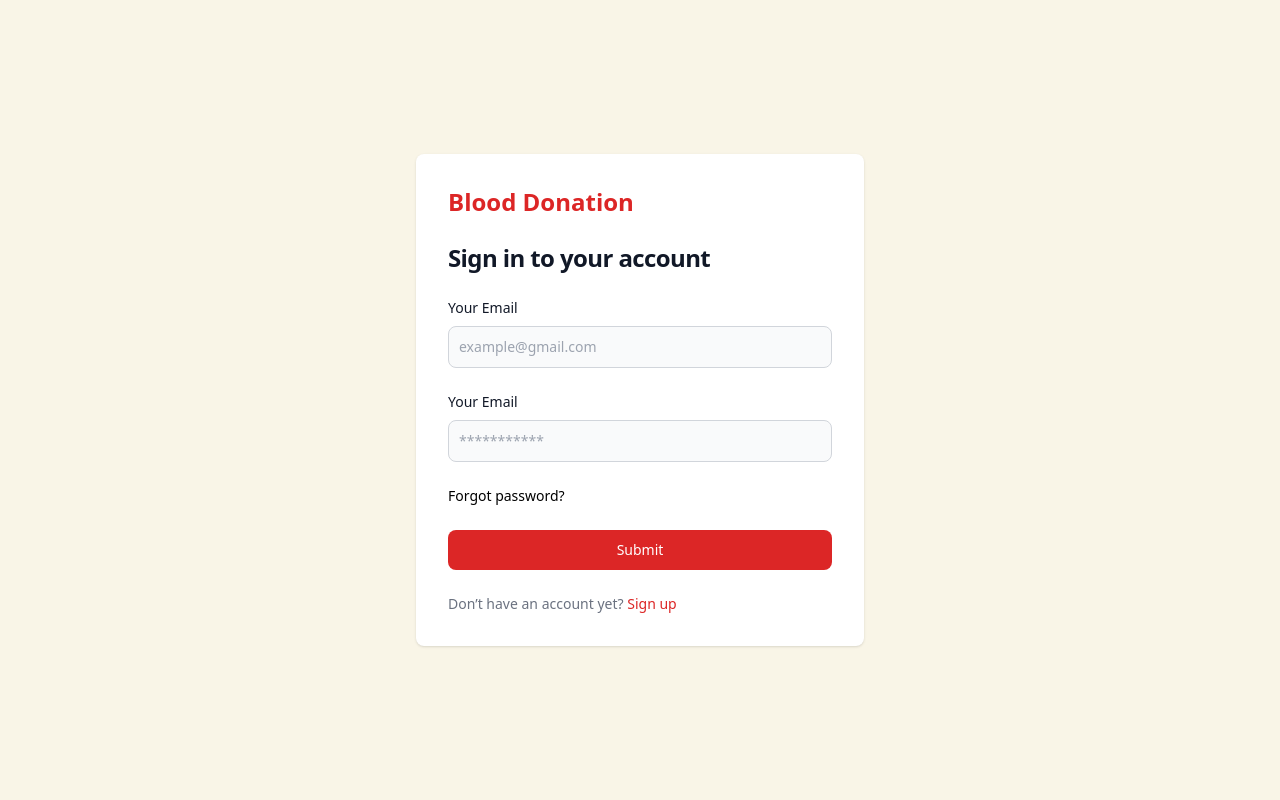
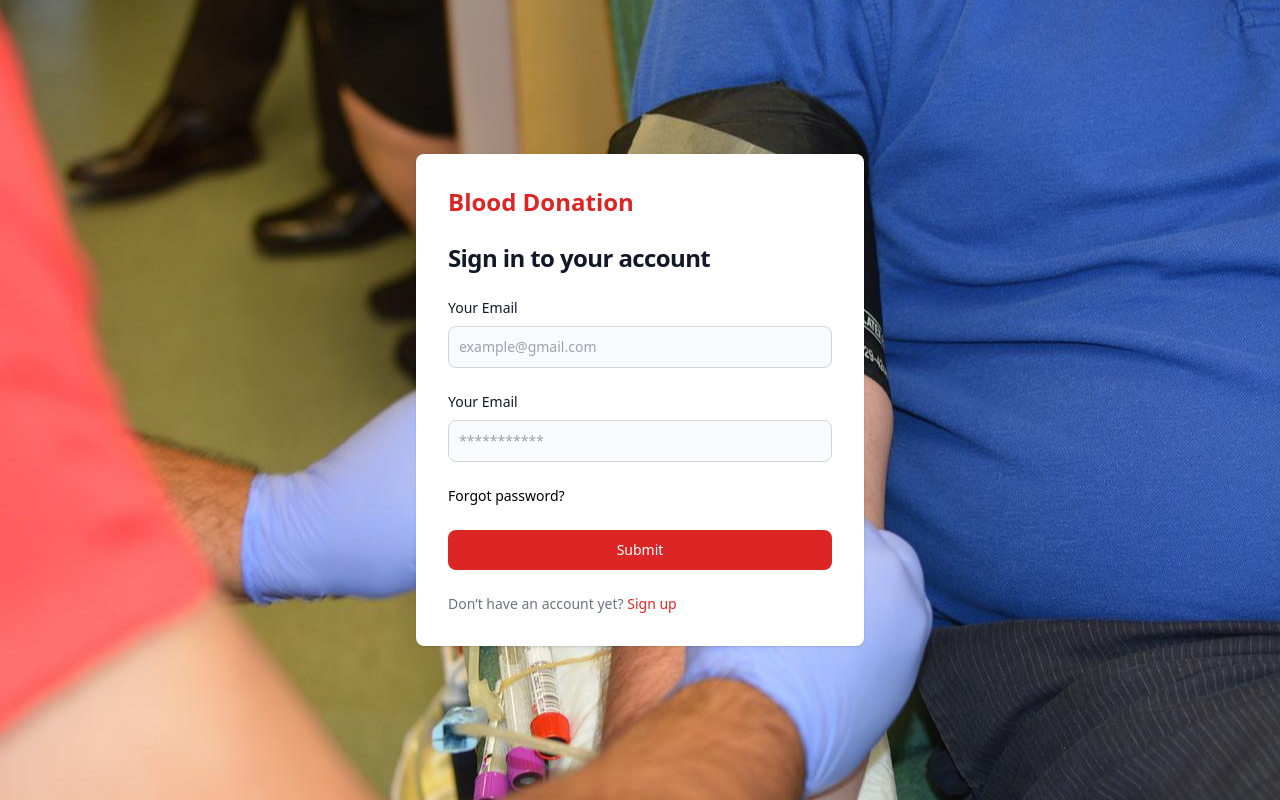
Before and after one commit to NoureddineMa/Blood_Donation_V2, a React (Create React App) app in the folder client/: page /login in a window 1280 px wide. Built offline with nearby package versions, Linux system fonts and the light colour scheme.

Commit message:
add background auth and Navigate after msg succes in register

```diff
--- a/client/src/pages/LayoutAuth.js
+++ b/client/src/pages/LayoutAuth.js
@@ -1,9 +1,10 @@
 import React from 'react'
 import { Outlet } from 'react-router-dom'
+import Background from '../Assets/images/Background.jpg'
 
 function LayoutAuth() {
     return (
-        <section className="bg-[#F9F5E7] dark:bg-gray-900">
+        <section className="dark:bg-gray-900" style={{backgroundImage: `url(${Background})`,backgroundSize: 'cover',backgroundRepeat: 'no-repeat',backgroundPosition: 'center',}}>
             <div className="flex flex-col items-center justify-center px-6 py-8 mx-auto md:h-screen lg:py-0">
                 <div className="w-full bg-white rounded-lg shadow dark:border md:mt-0 sm:max-w-md xl:p-0 dark:bg-gray-800 dark:border-gray-700">
                     <div className="p-6 space-y-4 md:space-y-6 sm:p-8 border-red-600 ">
--- a/client/src/pages/RegisterPage.jsx
+++ b/client/src/pages/RegisterPage.jsx
@@ -57,6 +57,9 @@ function RegisterPage() {
             setNotError(true)
             setError(false)
             setLoading(false)
+            setTimeout(() => {
+                navigate('/login')
+            }, 2000);
         } catch (error) {
             setLoading(false)
             setError(true)
```
Also changed, not shown: client/src/Assets/images/Background.jpg (added).
